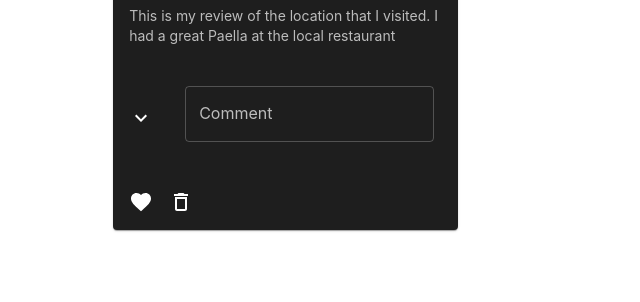
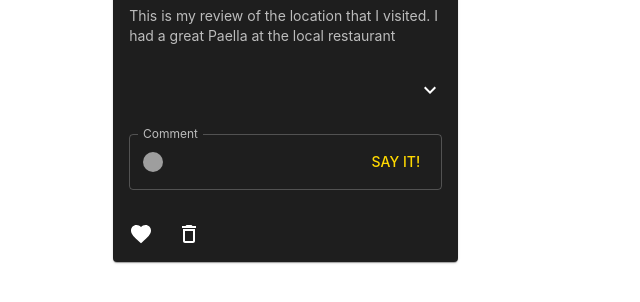
Before and after one commit to CTRI16-eevee/TravelBug, a React app in the folder client/: page /feed in a window 1280 px wide. Shown: the part 380-682 px from the top of the page, without its empty margins (319-959 px from the left). Built offline with nearby package versions, Linux system fonts and the light colour scheme; grey boxes are pictures that could not be loaded.

Commit message:
feed page comment type field fixed

```diff
--- a/client/src/components/post.jsx
+++ b/client/src/components/post.jsx
@@ -17,15 +17,16 @@ import MoreVertIcon from '@mui/icons-material/MoreVert';
 import Star from '@mui/icons-material/Star'
 import DeleteOutlineOutlinedIcon from '@mui/icons-material/DeleteOutlineOutlined';
 import { TextField } from '@mui/material';
+import InputAdornment from '@mui/material/InputAdornment';
+import Button from '@mui/material/Button';
 const Stars = (rating) => {
   const ratingArr = [];
-  while (rating > 0) {
-    ratingArr.push(<Star/>)
-    rating -= 1
+  for (let i = 0; i < rating; i++) {
+    ratingArr.push(<Star key={i}/>)
   }
   return ratingArr;
 }
-const StarsTest = Stars(5);
+
 const ExpandMore = styled((props) => {
   const { expand, ...other } = props;
   return <IconButton {...other} />;
@@ -87,20 +88,36 @@ export default function Post() {
         >
           <ExpandMoreIcon />
       </ExpandMore>
-        <Collapse in={expanded} timeout="auto" unmountOnExit>
+      <Collapse in={expanded} timeout="auto" unmountOnExit>
           {/* where comments will go when we have them */}
 
           hi hi hi hi hi hi hi hi hi ho ho ho ho ho ho ho ho ho ho ho ho ho hi hi hi hi hi hi hi hi
 
+          hihi
+
+          hihi
+
       </Collapse>
-
-      <CardContent disableSpacing>
-        <TextField id="outlined-basic" label="Comment" variant="outlined"></TextField>
+      </CardActions>
+      <CardContent >
+        <TextField id="outlined-basic" multiline label="Comment" InputProps={{
+          startAdornment: (
+            <InputAdornment position="start">
+              {/* input users pfp from props here */}
+              <img className="comment-pfp" src="https://t0.gstatic.com/licensed-image?q=tbn:ANd9GcR1qIrvvnZAf97oi8ywnd93WZd4utSPnwGrXoSufKbexeNooMGlTRJL-H-HuvLhf4mS" />
+            </InputAdornment>
+          ),
+          endAdornment: (
+            <InputAdornment position='end'>
+              <Button>Say it!</Button>
+            </InputAdornment>
+          ),
+        }} variant="outlined"></TextField>
       </CardContent>
 
-      </CardActions>
 
-      <CardActions disableSpacing>
+
+      <CardActions >
         <IconButton aria-label="add to favorites">
           <FavoriteIcon />
         </IconButton>
--- a/client/src/scss/_general.scss
+++ b/client/src/scss/_general.scss
@@ -1,3 +1,9 @@
 body {
   background: lighten($black, 10%);
 }
+
+.comment-pfp {
+  width: 20px;
+  height: 20px;
+  border-radius: 100%;
+}
```
